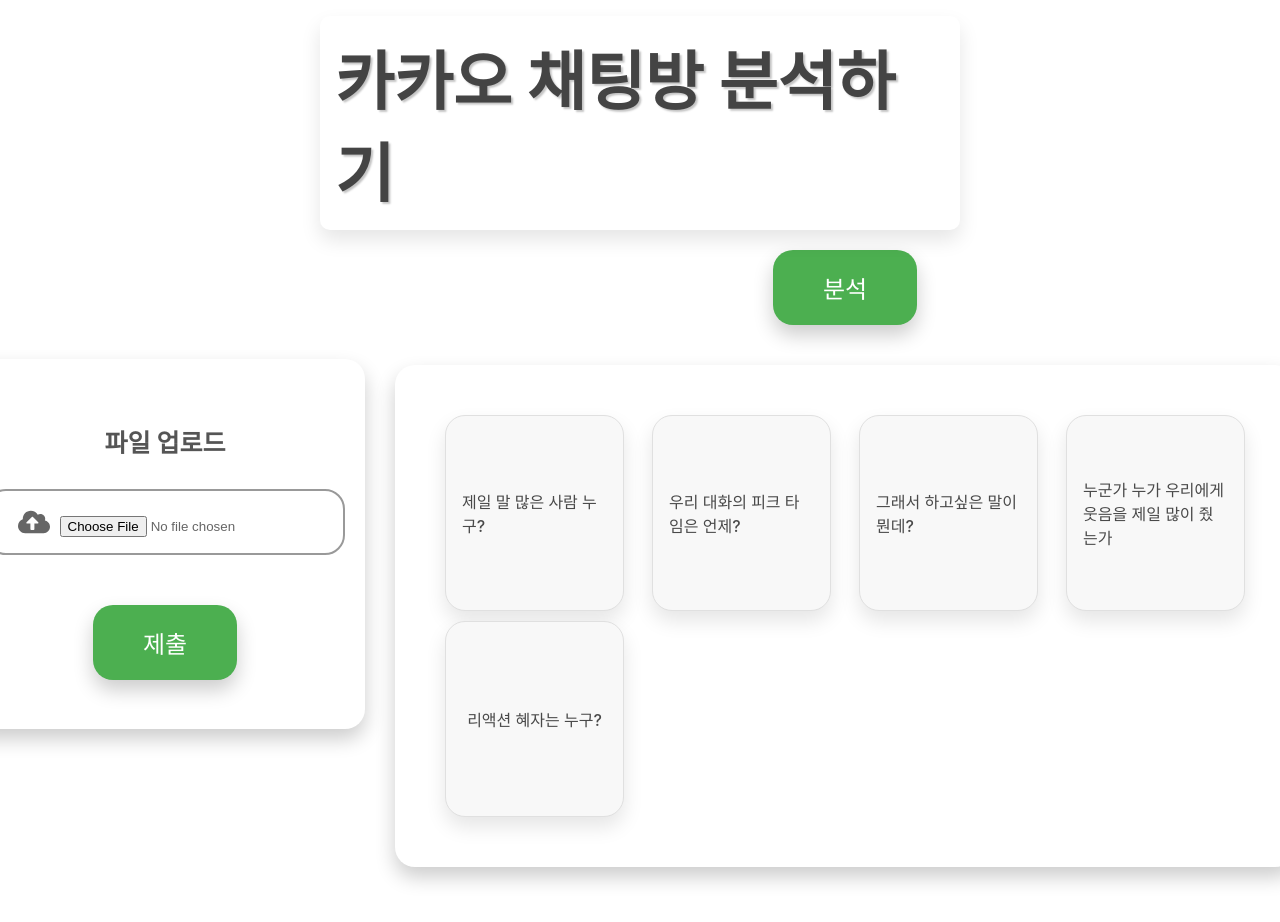
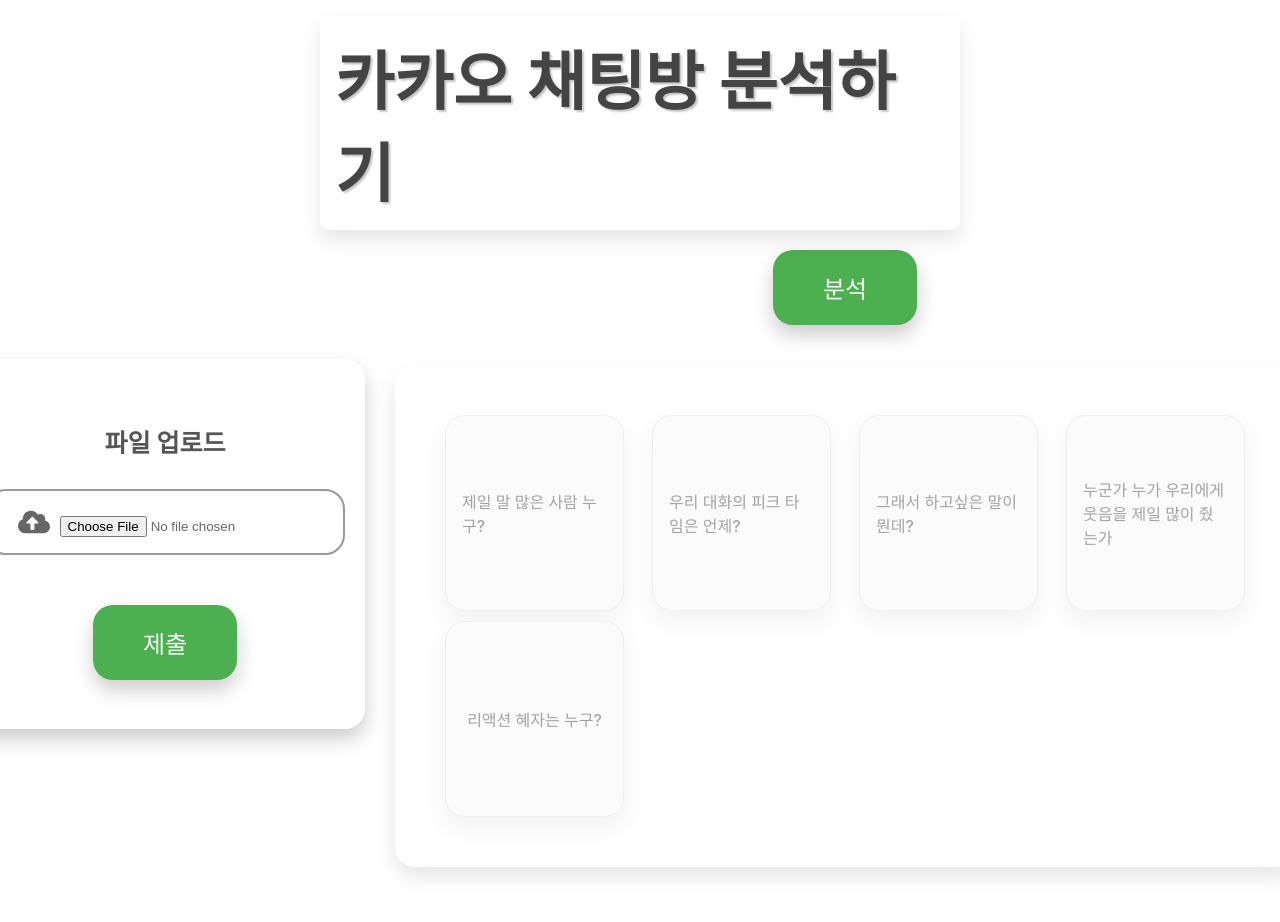
Before and after one commit to predictorsSH/kakao-chat-analysis-ui, a React (Create React App) app: page / in a window 1280 px wide. Shown: the top 922 px of the page. Built offline with nearby package versions, Linux system fonts and the light colour scheme.

Commit message:
available useState 추가

```diff
--- a/src/component/part/AnalysisCard.jsx
+++ b/src/component/part/AnalysisCard.jsx
@@ -32,6 +32,7 @@
   background-color: #fff;
   border-radius: 20px;
   box-shadow: 0px 10px 20px rgba(0, 0, 0, 0.2);
+  opacity: ${({ isAvailable }) => (isAvailable ? 1 : 0.5)};
 `;
 
 const CardButtonContainer = styled(Frame)`
@@ -45,6 +46,7 @@
     const [isPopupOpen, setIsPopupOpen] = useState(false);
     const [isActiveTimePopupOpen, setIsActiveTimePopupOpen] = useState(false);
     const [isLoading, setIsLoading] = useState(false);
+    const [isAvailable, setIsAvailable] = useState(false)
 
     function handleOpenPopup() {
       setIsPopupOpen(true);
@@ -72,6 +74,7 @@
                         .then((response) => {
                             console.log("clicked card")
                             setIsLoading(false);
+                            setIsAvailable(true)
                         })
                 }}>
             </Button>
@@ -82,7 +85,7 @@
                     </div>
                 )}
             </div>
-            <CardButtonContainer>
+            <CardButtonContainer isAvailable={isAvailable}>
             <CardButton
                 f_id = {f_id}
                 label = "제일 말 많은 사람 누구?"
```
